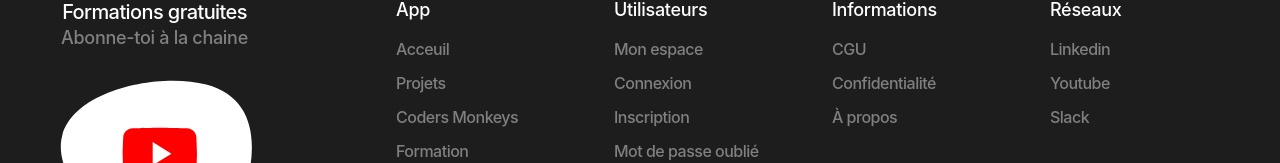
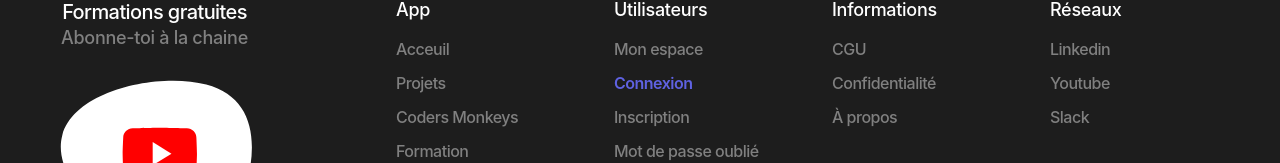
Before and after one commit to Zoumbar/Monkey-app, a Next.js app in the folder frontend/: page /connexion in a window 1280 px wide. Shown: the part 970-1133 px from the top of the page. Built offline with nearby package versions, Linux system fonts and the light colour scheme.

Commit message:
Auth links in nav and footer

```diff
--- a/frontend/src/ui/component/navigation/app-links.tsx
+++ b/frontend/src/ui/component/navigation/app-links.tsx
@@ -32,17 +32,17 @@ export const footerUserLinks: AppLinks[] = [
   },
   {
     label: "Connexion",
-    baseUrl: "/sign-in",
+    baseUrl: "/connexion",
     type: "internal",
   },
   {
     label: "Inscription",
-    baseUrl: "/sign-up",
+    baseUrl: "/connexion/inscription",
     type: "internal",
   },
   {
     label: "Mot de passe oublié",
-    baseUrl: "/forget-password",
+    baseUrl: "/connexion/mot-de-passe-perdu",
     type: "internal",
   },
 ];
--- a/frontend/src/ui/component/navigation/navigation.tsx
+++ b/frontend/src/ui/component/navigation/navigation.tsx
@@ -37,8 +37,14 @@ export const Navigation = ({}: Props) => {
             <ActiveLink href="/contact">Contact</ActiveLink>
           </Typography>
           <div className="flex items-center gap-2">
-            <Button size="small">Connexion</Button>
-            <Button size="small" variant="secondary">
+            <Button baseUrl="/connexion" size="small">
+              Connexion
+            </Button>
+            <Button
+              baseUrl="/connexion/inscription"
+              size="small"
+              variant="secondary"
+            >
               Rejoindre
             </Button>
           </div>
```
